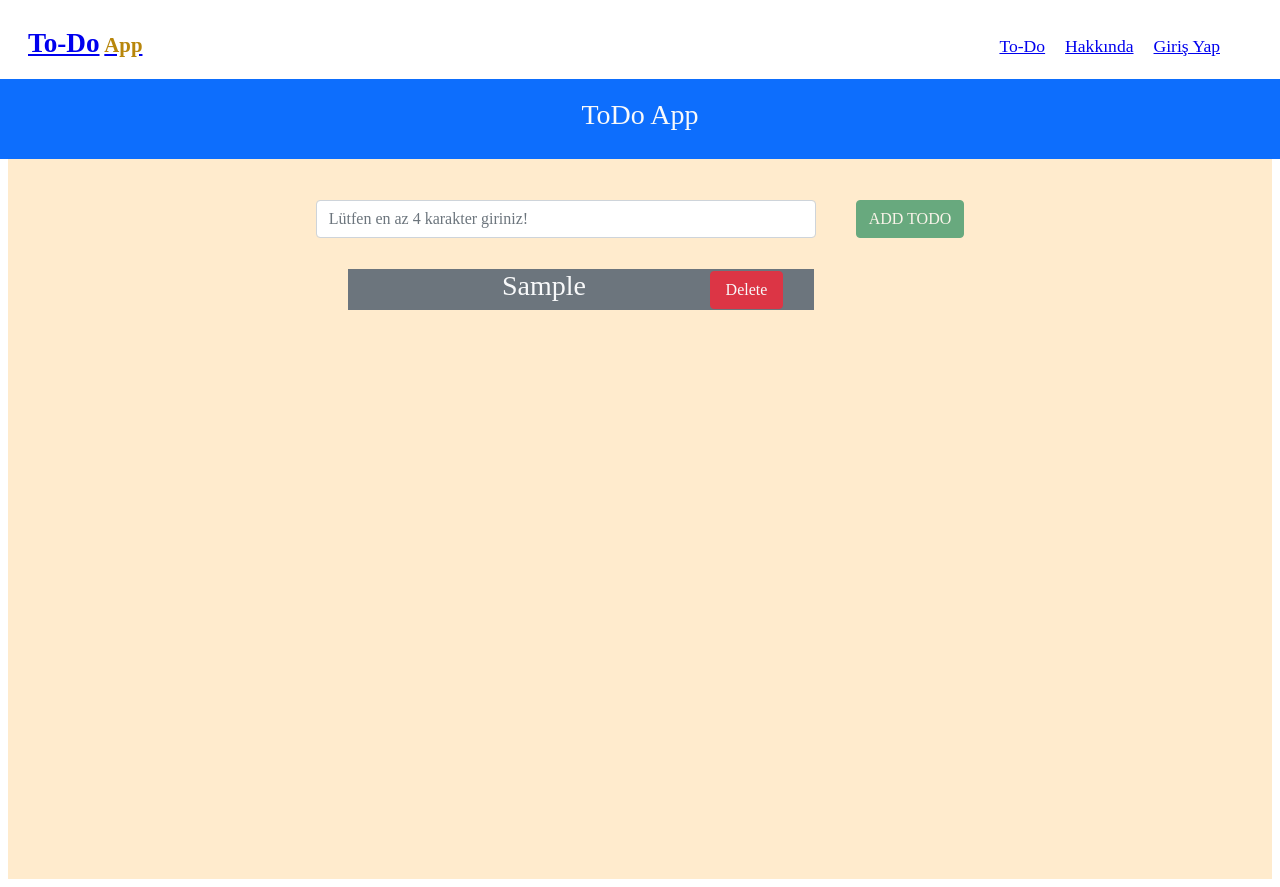
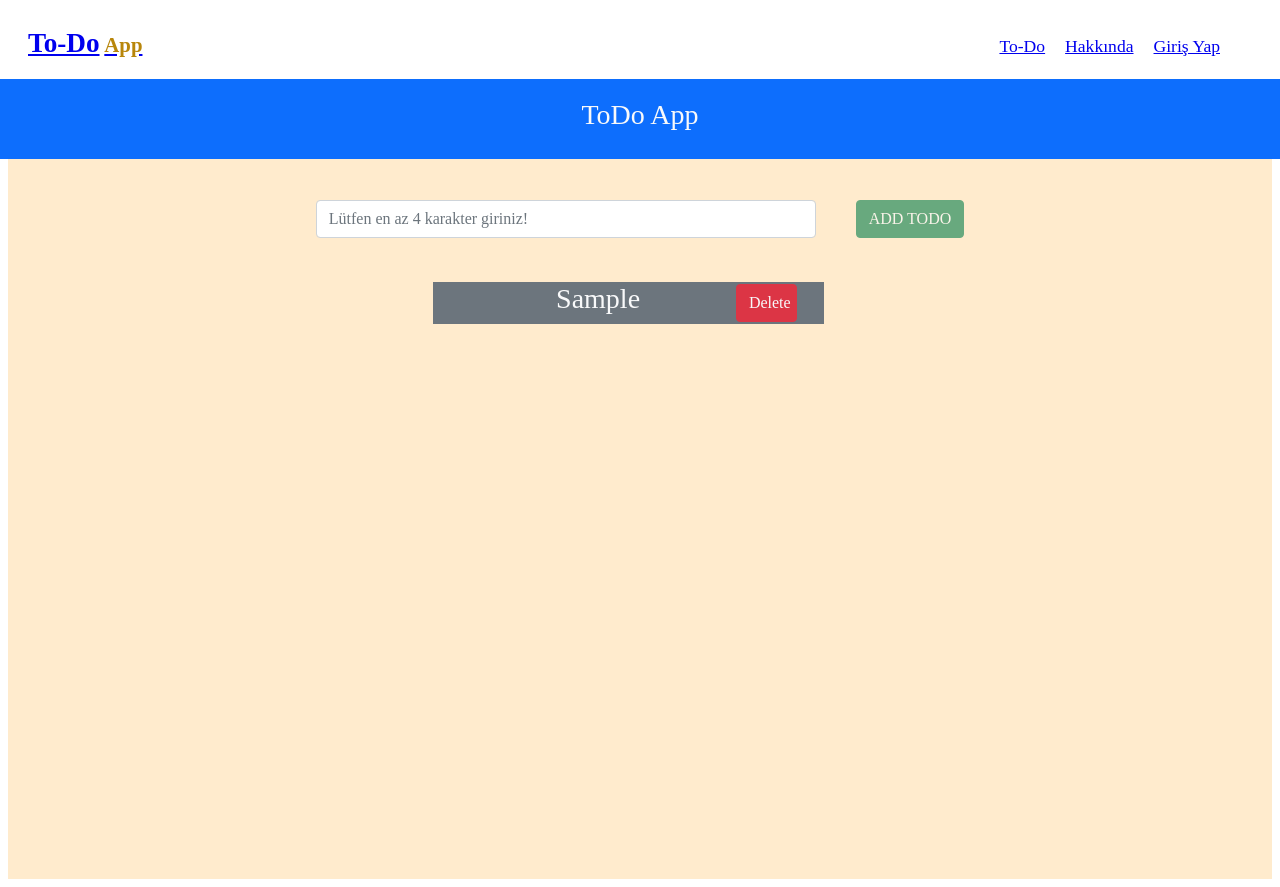
Before and after one commit to ahmetakyapi/Todo-App-Angular, an Angular app: page /todo in a window 1280 px wide. Both pictures are taken after typing "Sample" into the empty fields and a click on the button "ADD TODO". Built offline with nearby package versions, Linux system fonts and the light colour scheme.

Commit message:
Update todo component.

```diff
--- a/src/app/todo/todo.component.html
+++ b/src/app/todo/todo.component.html
@@ -46,13 +46,13 @@
     *ngFor="let x of items; let index = index"
     class="row mt-1"
     style="
-      height: 52px;
-      width: 49.5%;
+      height: 70px;
+      width: 46%;
       align-items: center;
       justify-items: center;
       text-align: center;
-      margin-left: 340px;
-      padding-right: 160px;
+      margin-left: 425px;
+      padding-right: 190px;
     "
   >
     <div class="col-1 d-none col-md-2 d-md-block"></div>
```
Also changed, not shown: 1 other file (tests, documents, lock files or other folders).
